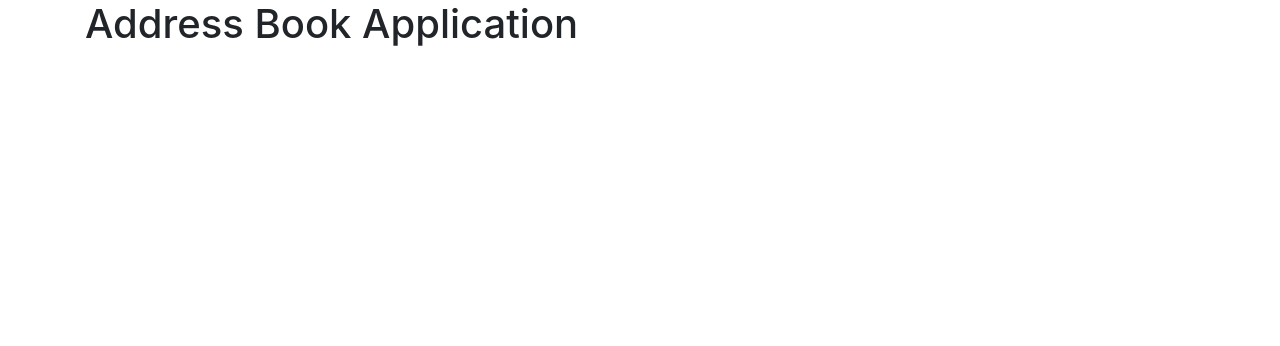
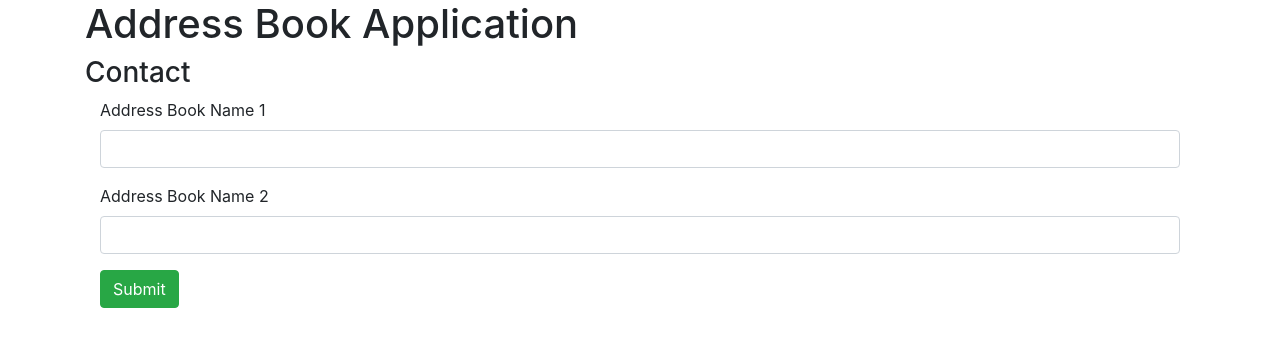
Before and after one commit to andrew-xie-job/frontend-address-book, a React (Create React App) app: page /unique/contacts in a window 1280 px wide. Shown: the top 346 px of the page. Built offline with nearby package versions, Linux system fonts and the light colour scheme.

Commit message:
fix error banner

```diff
--- a/src/component/AddressBookApp.jsx
+++ b/src/component/AddressBookApp.jsx
@@ -16,7 +16,7 @@ class AddressBookApp extends Component {
                             <Route path="/" exact component={ListAddressBookComponent} />
                             <Route path="/addressBooks/:bookName/" component={ListContactComponent} />
                             <Route path="/addressBook/contact" component={ContactComponent}/>
-                            <Route path="/addressBooks/unique/contacts" component={ListUniqueContactsComponent}/>
+                            <Route path="/unique/contacts" component={ListUniqueContactsComponent}/>
                         </Switch>
                     </>
                 </Router>
--- a/src/component/ContactComponent.jsx
+++ b/src/component/ContactComponent.jsx
@@ -33,9 +33,11 @@ class ContactComponent extends Component {
         let errors = {};
         if (!values.addressBookName) {
             errors.addressBookName = 'Enter a Address Book Name'
-        } else if (!values.contactName) {
+        }
+        if (!values.contactName) {
             errors.contactName = 'Enter a Contact Name'
-        } else if (!values.phoneNumber) {
+        }
+        if (!values.phoneNumber) {
             errors.phoneNumber = 'Enter a Phone Number'
         }
         return errors
@@ -60,8 +62,10 @@ class ContactComponent extends Component {
                         {
                             (props) => (
                                 <Form>
-                                    <ErrorMessage name="description" component="div"
+                                    <ErrorMessage name="addressBookName" component="div"
                                                   className="alert alert-warning"/>
+                                    <ErrorMessage name="contactName" component="div" className="alert alert-warning"/>
+                                    <ErrorMessage name="phoneNumber" component="div" className="alert alert-warning"/>
                                     <fieldset className="form-group">
                                         <label>Address Book Name</label>
                                         <Field className="form-control" type="text" name="addressBookName"/>
--- a/src/component/ListUniqueContactsComponent.jsx
+++ b/src/component/ListUniqueContactsComponent.jsx
@@ -26,14 +26,14 @@ class ListUniqueContactsComponent extends Component {
             .then(
                 response => {
                     //console.log(response);
-                    this.setState({ contactNames: response.data })
+                    this.setState({contactNames: response.data})
                 }
             );
         console.log(values);
     }
 
     validate(values) {
-        let errors = {}
+        let errors = {};
         if (!values.addressBookName1) {
             errors.addressBookName1 = 'Enter a Address Book Name'
         }
@@ -45,14 +45,14 @@ class ListUniqueContactsComponent extends Component {
 
     render() {
 
-        let {contactName} = this.state;
+        let {addressBookName1, addressBookName2} = this.state;
 
         return (
             <div>
                 <h3>Contact</h3>
                 <div className="container">
                     <Formik
-                        initialValues={{contactName}}
+                        initialValues={{addressBookName1, addressBookName2}}
                         onSubmit={this.onSubmit}
                         validateOnChange={false}
                         validateOnBlur={false}
@@ -62,7 +62,9 @@ class ListUniqueContactsComponent extends Component {
                         {
                             (props) => (
                                 <Form>
-                                    <ErrorMessage name="Address Book Name" component="div"
+                                    <ErrorMessage name="addressBookName1" component="div"
+                                                  className="alert alert-warning"/>
+                                    <ErrorMessage name="addressBookName2" component="div"
                                                   className="alert alert-warning"/>
                                     <fieldset className="form-group">
                                         <label>Address Book Name 1</label>
```
